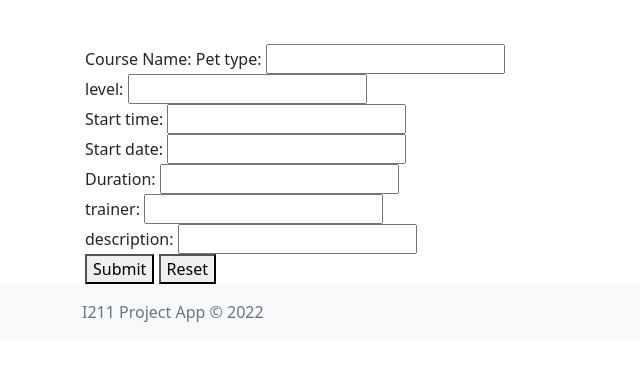
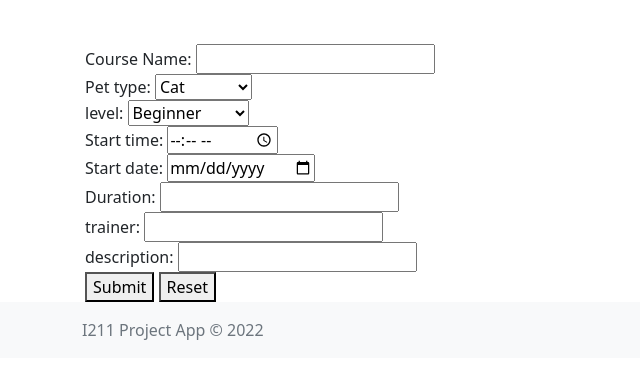
Before and after one commit to Wagg1r/i211_project, a Flask app: page /courses/create in a window 1280 px wide. Shown: the part 56-435 px from the top of the page, without its empty margins (0-640 px from the left). Run offline with Flask 2, Linux system fonts and the light colour scheme.

Commit message:
forms are in better format

```diff
--- a/app.py
+++ b/app.py
@@ -51,7 +51,7 @@ def create_course():
     if request.method == 'POST':
         course = get_courseList()
         new_dict = {}
-        new_dict['name'] = request.form['courseName']
+        new_dict['name'] = request.form['name']
         new_dict['pet_type'] = request.form['pet_type']
         new_dict['level'] = request.form['level']
         new_dict['start_date'] = request.form['start_date']
@@ -72,7 +72,7 @@ def edit(courseID=None):
     courseList = get_courseList()
     if request.method == 'POST':
         new_dict = {}
-        new_dict['name'] = request.form['courseName']
+        new_dict['name'] = request.form['name']
         new_dict['pet_type'] = request.form['pet_type']
         new_dict['level'] = request.form['level']
         new_dict['start_date'] = request.form['start_date']
--- a/courses.csv
+++ b/courses.csv
@@ -3,5 +3,7 @@ New Paws, dog, beginner, October 18 2022, 10 am, 1.5 hours, Garry, puppy play ti
 Morning Obedience, hampster, intermediate,October 19 2022, 8 am, 3 hours, Emily, Obedience training
 Glamour Photography for your Kitty, cat, advanced,October 20 2022,1 pm,2 hours,Sarah,Photos for your cats
 Ferret Bueller's Day Off, ferret, beginner,October 21 2022, 3 pm,1 week, Terry,training for ferrets
-Mr. Fluffies playday,dog,beginner, October 22 2022,11 am,8 hours,Steven,older dog sessions
-Tail Chasers,cat,beginner,October 23 2022,11:30 am,4 hours,Ron,training for cats
+Mr. Fluffies playday,dog,beginner,,23:36,8 hours,Steven,older dog sessions
+Tail Chasers,beginner,beginner,2022-10-19,12:36,4 hours,Ron,training for cats
+tom,,,2022-11-01,12:33,10,meg,test
+Thomas Waggoner,,,2022-11-02,11:32,test,test,test
--- a/templates/course_form.html
+++ b/templates/course_form.html
@@ -31,17 +31,28 @@
 
 <div>
     <label for="courseName">Course Name:</label>
+    <input type="text" id="name" name="name" value="{{new_name}}">
+    <br>
     <label for="pet_type">Pet type:</label>
-    <input type="text" id="pet_type" name="pet_type" value="{{new_pet_type}}">
+        <select type="form-select mb-3" id="pet_type" name="pet_type" value="{{new_pet_type}}">
+            <option value="{{new_pet_type}}">Cat</option>
+            <option value="{{new_pet_type}}">Dog</option>
+            <option value="{{new_pet_type}}">Hampster</option>
+            <option value="{{new_pet_type}}">Ferret</option>
+        </select>
         <br>
     <label for="level">level:</label>
-    <input type="text" id="level" name="level" value="{{new_level}}">
+    <select type="form-select mb-3" id="level" name="level" value="{{new_level}}">
+        <option value="{{new_level}}">Beginner</option>
+        <option value="{{new_level}}">Intermediate</option>
+        <option value="{{new_level}}">Advanced</option>
+    </select>
         <br>
     <label for="start_time">Start time:</label>
-    <input type="text" id="start_time" name="start_time" value="{{new_start_time}}">
+    <input type="time" id="start_time" name="start_time" value="{{new_start_time}}">
         <br>
     <label for="start_date">Start date:</label>
-    <input type="text" id="start_date" name="start_date" value="{{new_start_date}}">
+    <input type="date" id="start_date" name="start_date" value="{{new_start_date}}">
         <br>
     <label for="duration">Duration:</label>
     <input type="text" id="duration" name="duration" value="{{new_duration}}">
--- a/templates/delete_form.html
+++ b/templates/delete_form.html
@@ -31,7 +31,7 @@
 
       </dl>
 
-      <button type="button" class="btn btn-primary"> <a href="{{url_for('edit', courseID=courseID)}}" style="color: white"> Edit </a></button>
+      <button type="button" class="btn btn-primary"> <a href="{{url_for('course', courseID=courseID)}}" style="color: white"> Return to course </a></button>
       <button type="button" class="btn btn-primary"> <a href="{{url_for('delete', courseID=courseID, delete='1')}}" style="color: white"> confirm </a></button>
 
     </div>
```
